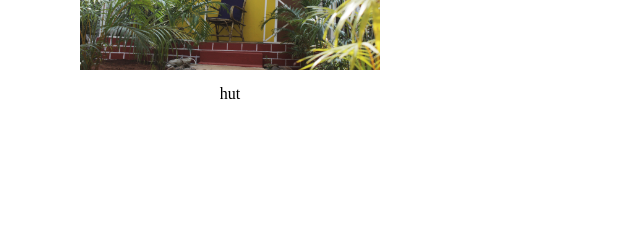
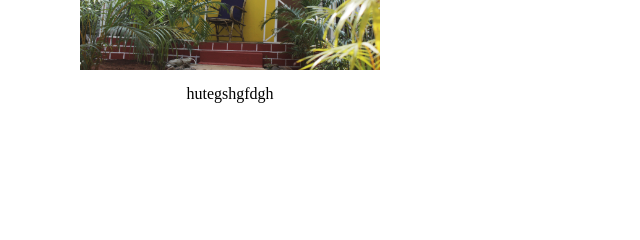
Before and after one commit to SunMoonpatnem/goa, a plain HTML site: page accomodation-0f-SunMoon-resort.html in a window 1280 px wide. Shown: the part 1085-1325 px from the top of the page, 0-640 px from the left. Drawn offline with Linux system fonts and the light colour scheme.

Commit message:
Update accomodation-0f-SunMoon-resort.html

```diff
--- a/accomodation-0f-SunMoon-resort.html
+++ b/accomodation-0f-SunMoon-resort.html
@@ -98,7 +98,7 @@
 								    <div class="imgbox">
 									   <img src="images/img1.jpg" title="beach hut" alt="SunMoon-huts-goa">
 									   </div>
-									   <div class="desc">hut</div>
+									   <div class="desc">hutegshgfdgh</div>
   </div>
 									   </div>
 								<div class="box">
```
